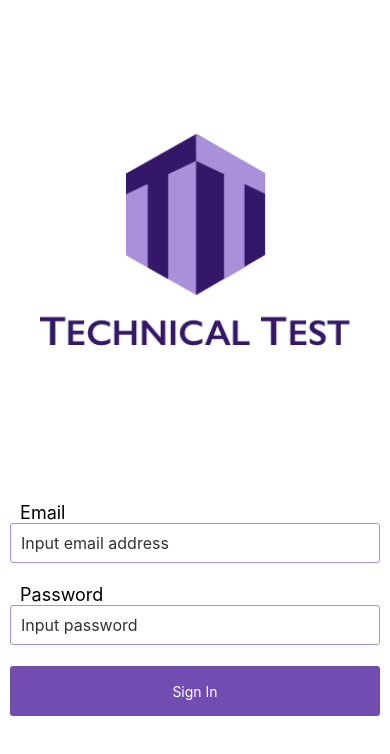
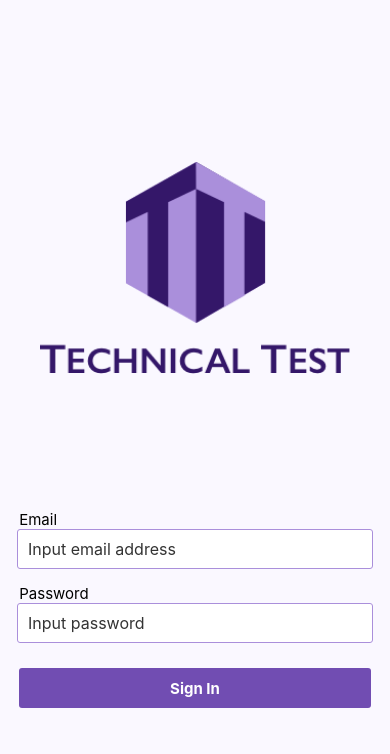
Before and after one commit to maharleeeka/login-app, a React Native app: screen / in a window 390 px wide. Shown: the top 754 px of the page. Built offline with nearby package versions, Linux system fonts and the light colour scheme.

Commit message:
modify styling codes

```diff
--- a/App.js
+++ b/App.js
@@ -188,14 +188,15 @@ export default class App extends React.Component {
                     />
                     <Text style={styles.errorTextStyle}> {this.state.error_messages.password_error} </Text>
                 </View>
+
               <TouchableOpacity
                 disabled={this.state.disable_btn}
                 style={
-                  [this.state.disable_btn ? styles.btnStyleDisabled : styles.btnStyle]
+                  [this.state.disable_btn ? [styles.btnStyle,styles.btnStyleDisabled] : styles.btnStyle]
                 }
                 onPress={this.onSignInPress}
               >
-                <Text style={{ color: '#fff'}}> Sign In </Text>
+                <Text style={styles.btnText}> Sign In </Text>
               </TouchableOpacity>
 
              </View>
@@ -209,7 +210,8 @@ const styles = StyleSheet.create({
   container: {
     flex: 1,
     justifyContent: 'center',
-    alignItems: 'center'
+    alignItems: 'center',
+    backgroundColor: '#faf8ff'
   },
   formContainer: {
     width: '100%',
@@ -218,46 +220,51 @@ const styles = StyleSheet.create({
   },
   logoContainer: {
     paddingTop: 40,
+    height: Dimensions.get('window').height * .55
+  },
+  logo: {
     width: Dimensions.get('window').width - 80,
     height: Dimensions.get('window').height * .55
   },
-  logo: {
-    width: '100%',
-    height: '100%'
+  formInputCard: {
+    paddingHorizontal: 5
   },
   label: {
-    fontSize: 18,
-    paddingHorizontal: 5
+    fontSize: 15,
   },
   inputStyle: {
       color: '#333',
+      backgroundColor: '#fff',
       fontSize: 16,
       height: 40,
       borderWidth: 1,
       borderColor: '#aa8fdb',
       borderRadius: 3,
-      padding: 10
+      padding: 10,
+      marginHorizontal: 2
   },
   errorTextStyle: {
     color: 'red',
     fontSize: 12,
     fontStyle: 'italic',
-    paddingVertical: 3
   },
   btnStyle: {
-      width: '100%',
+      width: '95%',
       justifyContent: 'center',
       alignItems: 'center',
-      height: 50,
+      height: 40,
       backgroundColor: '#714db2',
-      borderRadius: 3
+      borderRadius: 3,
+      marginHorizontal: 2,
+      marginTop: 10,
+      alignSelf: 'center'
   },
   btnStyleDisabled: {
-      width: '100%',
-      justifyContent: 'center',
-      alignItems: 'center',
-      height: 50,
       backgroundColor: '#e3e3e3',
-      borderRadius: 3
+  },
+  btnText: {
+      color: '#fff',
+      fontWeight: 'bold',
+      fontSize: 15
   }
 });
```
